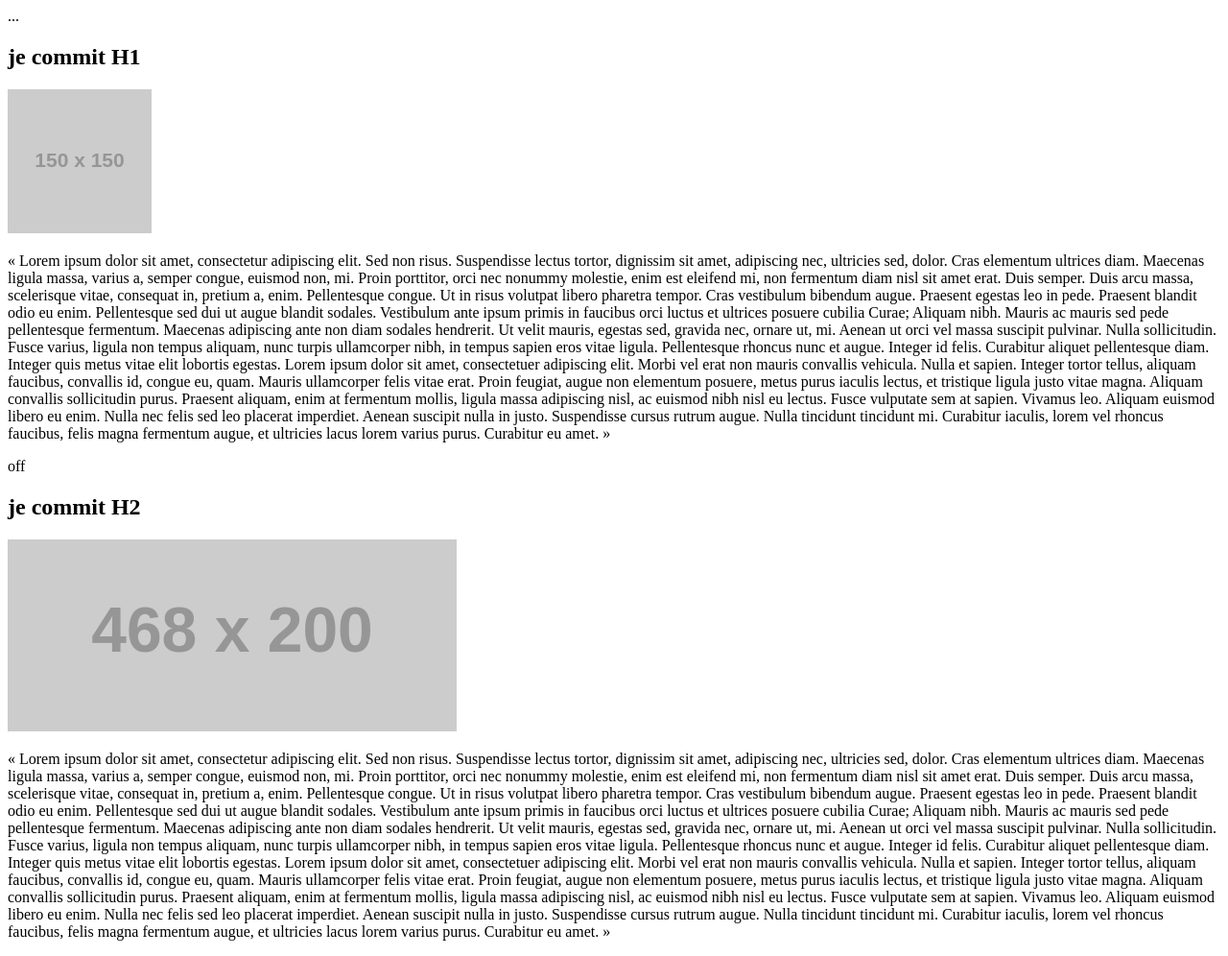
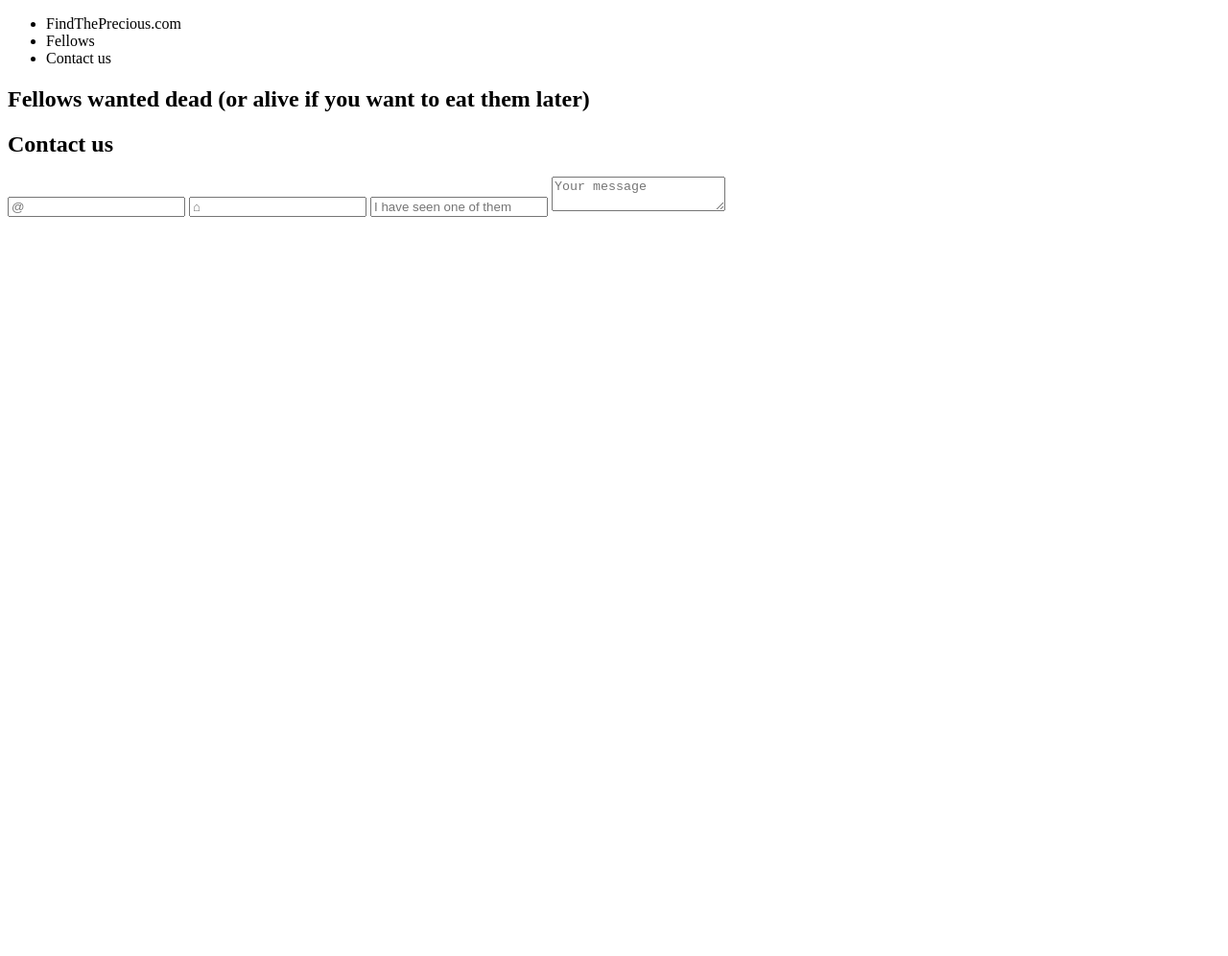
Before and after one commit to WildSteph/htmlStructure, a plain HTML site: page index.html in a window 1280 px wide. Shown: the whole page at 96% size. After the commit the page ends 800 px from the top, so only its background shows below. Drawn offline with Linux system fonts and the light colour scheme; placeholder pictures from the web are drawn by us.

Commit message:
Update index.html

```diff
--- a/index.html
+++ b/index.html
@@ -1,51 +1,35 @@
 <!DOCTYPE html>
- <html lang="fr">
+<html lang="en">
     <head>
         <meta charset="UTF-8">
-    <title>FindThePrecious.com</title>
+        <title>Find the precious!</title>
+        <link rel="stylesheet" href="style.css">
     </head>
     <body>
-  	<nav> ...</nav>
-
-  	<!--"section 1"-->
-
+        <nav>
+            <ul>
+                <li>FindThePrecious.com</li>
+                <li>Fellows</li>
+                <li>Contact us</li>
+            </ul>
+        </nav>
         <section>
-  		<header>
-  			<h1> je commit H1
-  			</h1>
-        <img src="https://via.placeholder.com/150C/O%20https://placeholder.com/#What_Is_Placeholdercom" alt="photo une personne">
-  		</header>
-  			<p>    «
-    Lorem ipsum dolor sit amet, consectetur adipiscing elit. Sed non risus. Suspendisse lectus tortor, dignissim sit amet, adipiscing nec, ultricies sed, dolor. Cras elementum ultrices diam. Maecenas ligula massa, varius a, semper congue, euismod non, mi. Proin porttitor, orci nec nonummy molestie, enim est eleifend mi, non fermentum diam nisl sit amet erat. Duis semper. Duis arcu massa, scelerisque vitae, consequat in, pretium a, enim. Pellentesque congue. Ut in risus volutpat libero pharetra tempor. Cras vestibulum bibendum augue. Praesent egestas leo in pede. Praesent blandit odio eu enim. Pellentesque sed dui ut augue blandit sodales. Vestibulum ante ipsum primis in faucibus orci luctus et ultrices posuere cubilia Curae; Aliquam nibh. Mauris ac mauris sed pede pellentesque fermentum. Maecenas adipiscing ante non diam sodales hendrerit.
-
-    Ut velit mauris, egestas sed, gravida nec, ornare ut, mi. Aenean ut orci vel massa suscipit pulvinar. Nulla sollicitudin. Fusce varius, ligula non tempus aliquam, nunc turpis ullamcorper nibh, in tempus sapien eros vitae ligula. Pellentesque rhoncus nunc et augue. Integer id felis. Curabitur aliquet pellentesque diam. Integer quis metus vitae elit lobortis egestas. Lorem ipsum dolor sit amet, consectetuer adipiscing elit. Morbi vel erat non mauris convallis vehicula. Nulla et sapien. Integer tortor tellus, aliquam faucibus, convallis id, congue eu, quam. Mauris ullamcorper felis vitae erat. Proin feugiat, augue non elementum posuere, metus purus iaculis lectus, et tristique ligula justo vitae magna.
-    Aliquam convallis sollicitudin purus. Praesent aliquam, enim at fermentum mollis, ligula massa adipiscing nisl, ac euismod nibh nisl eu lectus. Fusce vulputate sem at sapien. Vivamus leo. Aliquam euismod libero eu enim. Nulla nec felis sed leo placerat imperdiet. Aenean suscipit nulla in justo. Suspendisse cursus rutrum augue. Nulla tincidunt tincidunt mi. Curabitur iaculis, lorem vel rhoncus faucibus, felis magna fermentum augue, et ultricies lacus lorem varius purus. Curabitur eu amet.
-
-     »</p>
-  		<footer>
-        <p>off</p>
-  		</footer>
+            <div class="carousel"></div>
         </section>
-
-  	<!--"sesction 2"-->
-
         <section>
-  		<header>
-  		 <h2>
-  		  je commit H2
-  		 </h2>
-         <img src="https://via.placeholder.com/468x200C/O%20https://placeholder.com/#How_To_Set_Image_Size" alt="image de bureau">
-  		</header>
-  			<p>    «
-    Lorem ipsum dolor sit amet, consectetur adipiscing elit. Sed non risus. Suspendisse lectus tortor, dignissim sit amet, adipiscing nec, ultricies sed, dolor. Cras elementum ultrices diam. Maecenas ligula massa, varius a, semper congue, euismod non, mi. Proin porttitor, orci nec nonummy molestie, enim est eleifend mi, non fermentum diam nisl sit amet erat. Duis semper. Duis arcu massa, scelerisque vitae, consequat in, pretium a, enim. Pellentesque congue. Ut in risus volutpat libero pharetra tempor. Cras vestibulum bibendum augue. Praesent egestas leo in pede. Praesent blandit odio eu enim. Pellentesque sed dui ut augue blandit sodales. Vestibulum ante ipsum primis in faucibus orci luctus et ultrices posuere cubilia Curae; Aliquam nibh. Mauris ac mauris sed pede pellentesque fermentum. Maecenas adipiscing ante non diam sodales hendrerit.
-
-    Ut velit mauris, egestas sed, gravida nec, ornare ut, mi. Aenean ut orci vel massa suscipit pulvinar. Nulla sollicitudin. Fusce varius, ligula non tempus aliquam, nunc turpis ullamcorper nibh, in tempus sapien eros vitae ligula. Pellentesque rhoncus nunc et augue. Integer id felis. Curabitur aliquet pellentesque diam. Integer quis metus vitae elit lobortis egestas. Lorem ipsum dolor sit amet, consectetuer adipiscing elit. Morbi vel erat non mauris convallis vehicula. Nulla et sapien. Integer tortor tellus, aliquam faucibus, convallis id, congue eu, quam. Mauris ullamcorper felis vitae erat. Proin feugiat, augue non elementum posuere, metus purus iaculis lectus, et tristique ligula justo vitae magna.
-    Aliquam convallis sollicitudin purus. Praesent aliquam, enim at fermentum mollis, ligula massa adipiscing nisl, ac euismod nibh nisl eu lectus. Fusce vulputate sem at sapien. Vivamus leo. Aliquam euismod libero eu enim. Nulla nec felis sed leo placerat imperdiet. Aenean suscipit nulla in justo. Suspendisse cursus rutrum augue. Nulla tincidunt tincidunt mi. Curabitur iaculis, lorem vel rhoncus faucibus, felis magna fermentum augue, et ultricies lacus lorem varius purus. Curabitur eu amet.
-
-     »</p>
-  		<footer>
-
-  		</footer>
+            <h2>Fellows wanted dead (or alive if you want to eat them later)</h2>
         </section>
+        <section>
+            <article></article>
+            <article></article>
+            <article></article>
+        </section>
+        <form>
+            <h2>Contact us</h2>
+            <input type="email" placeholder="@">
+            <input type="text" placeholder="&#8962;">
+            <input type="text" placeholder="I have seen one of them">
+            <textarea placeholder="Your message"></textarea>
+        </form>
     </body>
 </html>
```
Lines whose indentation alone changed are shown as unchanged.
